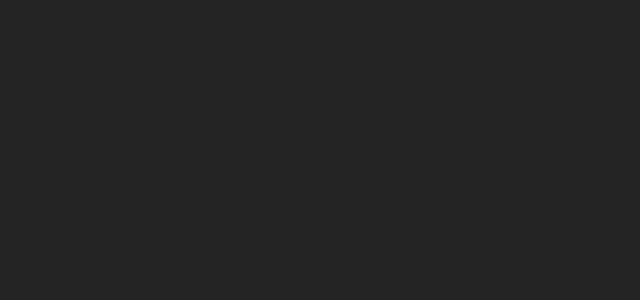
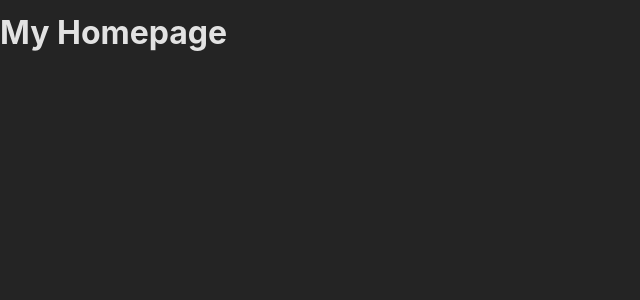
Before and after one commit to tarunislucky/react-router, a React (Create React App) app: page / in a window 1280 px wide. Shown: the top 300 px of the page, without its empty margins (0-640 px from the left). Built offline with nearby package versions, Linux system fonts and the light colour scheme.

Commit message:
created a simple homepage route

```diff
--- a/src/App.js
+++ b/src/App.js
@@ -1,5 +1,15 @@
+import { createBrowserRouter, RouterProvider } from "react-router-dom";
+import Homepage from "./pages/Homepage";
 function App() {
-  return <div></div>;
+  // 1. create router
+  const router = createBrowserRouter([
+    {
+      path: "/",
+      element: <Homepage />
+    }
+  ]);
+  // 2. provide router
+  return <RouterProvider router={router} />;
 }
 
 export default App;
--- /dev/null
+++ b/src/pages/Homepage.js
@@ -0,0 +1,5 @@
+const Homepage = () => {
+	return <h1>My Homepage</h1>
+}
+
+export default Homepage;
```
